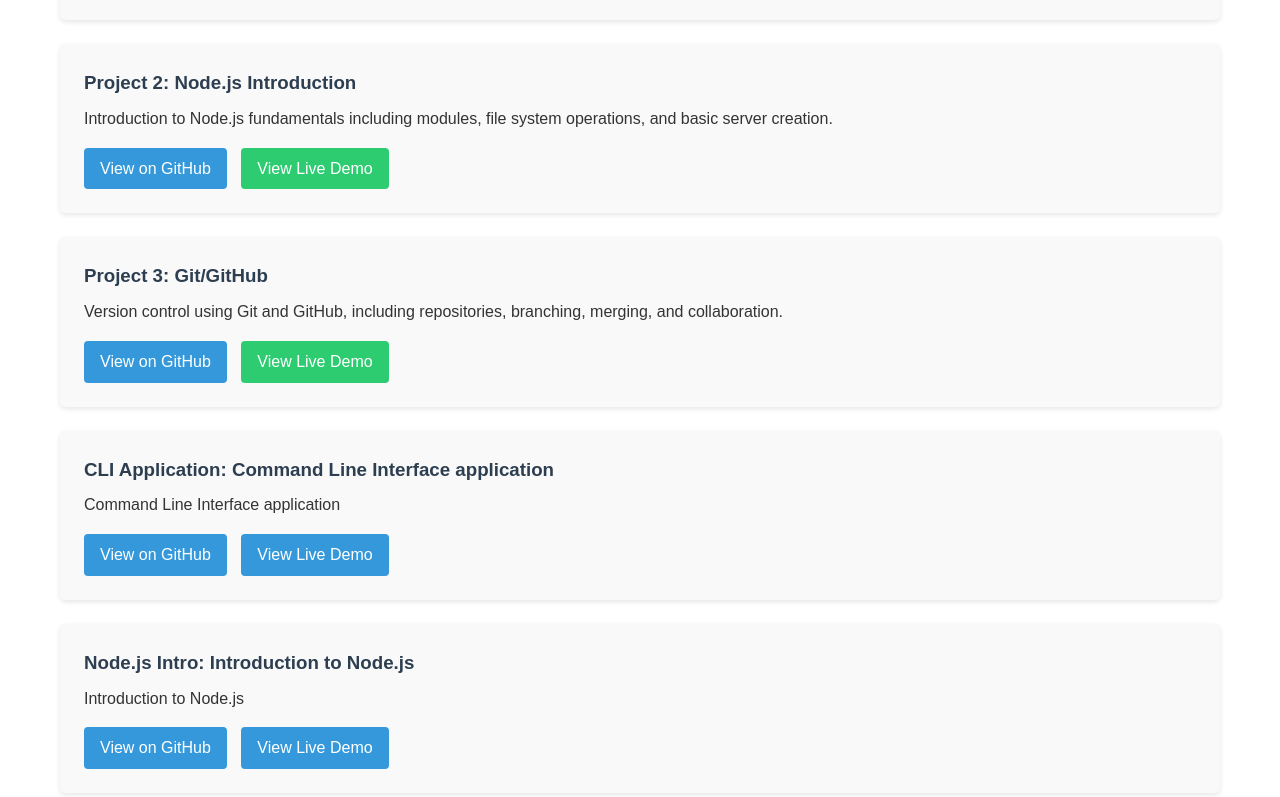
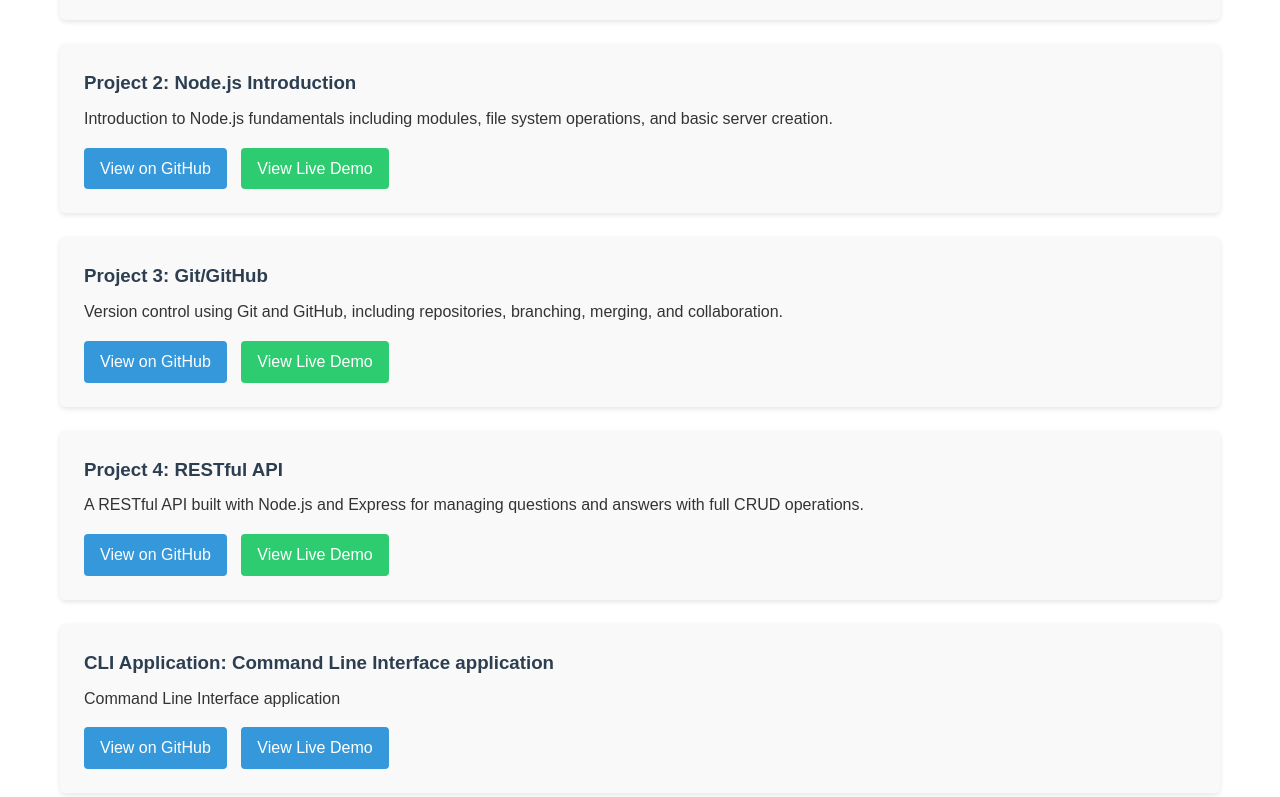
Before and after one commit to jackrbaca1/jackrbaca1.github.io, a plain HTML site: page index.html in a window 1280 px wide. Shown: the part 439-1236 px from the top of the page. Drawn offline with Linux system fonts and the light colour scheme.

Commit message:
Add Project 4 to portfolio

```diff
--- a/index.html
+++ b/index.html
@@ -38,6 +38,13 @@
             <p>Version control using Git and GitHub, including repositories, branching, merging, and collaboration.</p>
             <a href="https://github.com/jackrbaca1/cit281-p3" target="_blank">View on GitHub</a>
             <a href="https://jackrbaca1.github.io/cit281-p3/" target="_blank" class="demo-link">View Live Demo</a>
+        </div>
+
+        <div class="project">
+            <h3>Project 4: RESTful API</h3>
+            <p>A RESTful API built with Node.js and Express for managing questions and answers with full CRUD operations.</p>
+            <a href="https://github.com/jackrbaca1/cit281-p4" target="_blank">View on GitHub</a>
+            <a href="https://jackrbaca1.github.io/cit281-p4/" target="_blank" class="demo-link">View Live Demo</a>
         </div>
         <div class="project">
             <h3>CLI Application: Command Line Interface application</h3>
```
